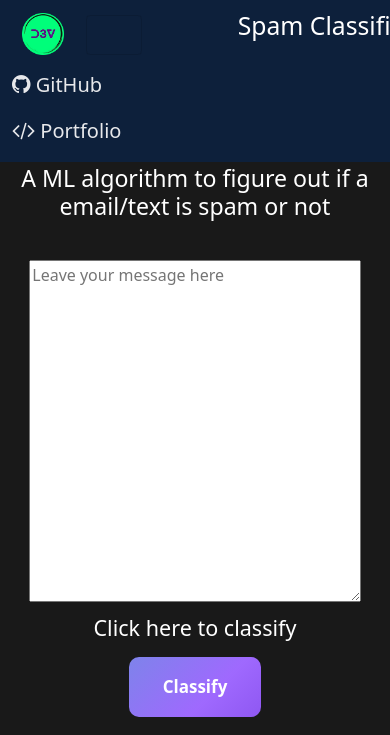
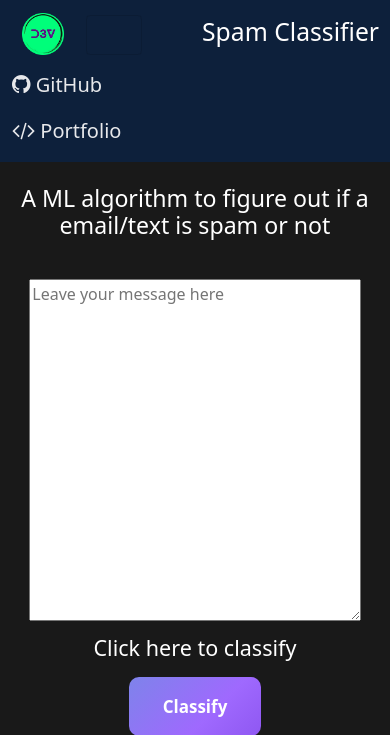
Before and after one commit to Hansolo1103/spam-classifier, a Flask app: page / in a window 390 px wide. Shown: the top 735 px of the page. Run offline with Flask 2, Linux system fonts and the light colour scheme; parts of the project's set-up code (start-up, migrations or seed data) failed here and were passed over; some libraries are stand-ins or nearby versions.

Commit message:
Update styles.css

```diff
--- a/static/css/styles.css
+++ b/static/css/styles.css
@@ -73,3 +73,13 @@ input {
     display: none;
   }
 }
+
+@media screen and (max-width: 590px) {
+  .head{
+    margin-top: -10px !important;
+    margin-right: 23% !important;
+  }
+  .b {
+    margin-top: 14% !important;
+  }
+}
```
